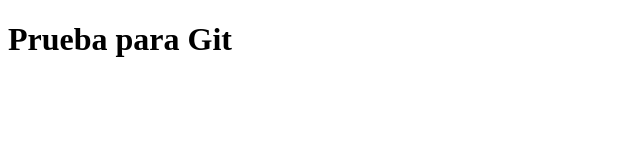
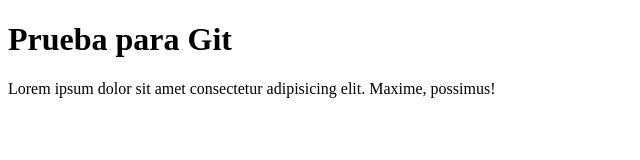
Before and after one commit to Cortesjohnj/git-example, a plain HTML site: page index.html in a window 1280 px wide. Shown: the whole page, without its empty margins (0-640 px from the left). Drawn offline with Linux system fonts and the light colour scheme.

Commit message:
Agrega un parrafó al archivo index.html

```diff
--- a/index.html
+++ b/index.html
@@ -7,5 +7,6 @@
 </head>
 <body>
         <h1>Prueba para Git</h1>
+        <p>Lorem ipsum dolor sit amet consectetur adipisicing elit. Maxime, possimus!</p>
 </body>
 </html>
```
